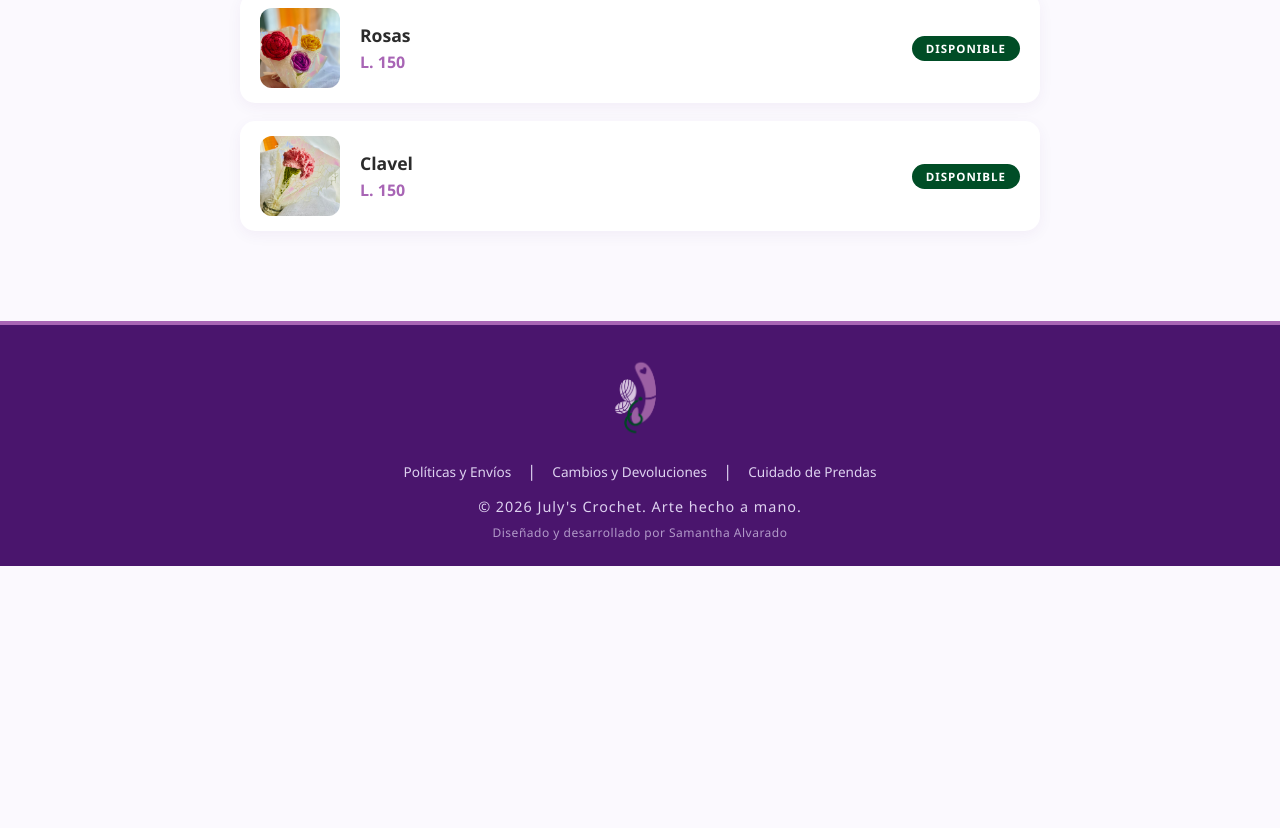
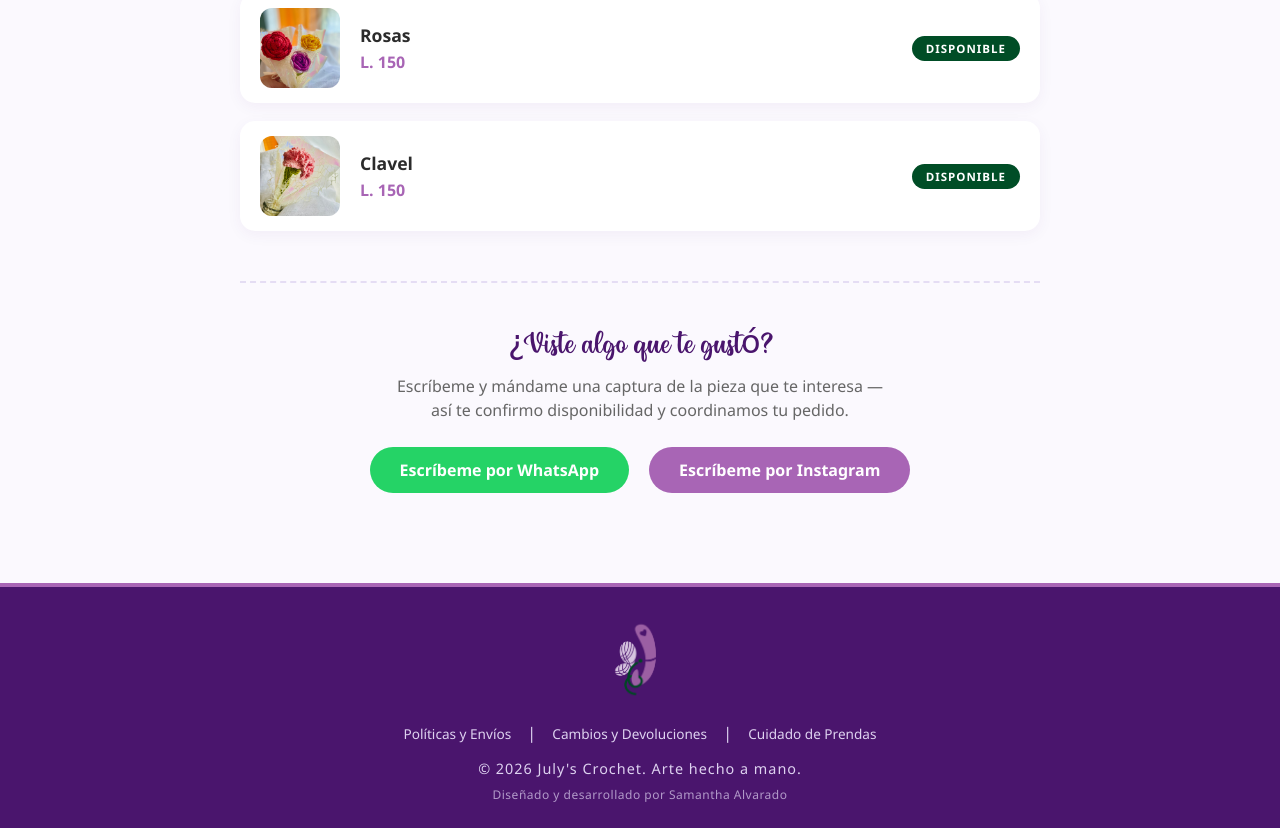
Before and after one commit to SamMorel/julys-crochet, a plain HTML site: page stock.html in a window 1280 px wide. Shown: the part 2125-2953 px from the top of the page. Before the commit the page ends 2691 px from the top, so only its background shows below. Drawn offline with Linux system fonts and the light colour scheme.

Commit message:
botones para mensaje directo en stock

```diff
--- a/stock.html
+++ b/stock.html
@@ -38,6 +38,16 @@
         <p class="subtitle">Haz clic sobre una pieza para ver sus detalles.</p>
 
         <div id="lista-stock" class="lista-stock"></div>
+
+        <!-- LLAMADO A LA ACCIÓN: CONTACTO PARA STOCK -->
+        <div class="stock-cta">
+            <h3>¿Viste algo que te gustó?</h3>
+            <p>Escríbeme y mándame una captura de la pieza que te interesa — así te confirmo disponibilidad y coordinamos tu pedido.</p>
+            <div class="contacto-botones">
+                <a href="https://wa.me/50432821796?text=¡Hola!%20Me%20interesa%20una%20pieza%20del%20stock%2C%20les%20adjunto%20una%20captura." target="_blank" class="btn-whatsapp">Escríbeme por WhatsApp</a>
+                <a href="https://www.instagram.com/july.s_crochet/" target="_blank" class="btn-instagram">Escríbeme por Instagram</a>
+            </div>
+        </div>
     </section>
 
     <footer>
@@ -59,8 +69,6 @@
         </div>
     </footer>
 
-        </footer>
-
     <!-- LIGHTBOX: VISOR DE IMAGEN AMPLIADA -->
     <div id="lightbox" class="lightbox">
         <span class="lightbox-cerrar">&times;</span>
@@ -74,8 +82,3 @@
 
 </body>
 </html>
-
-    <script src="script.js"></script>
-
-</body>
-</html>
--- a/style.css
+++ b/style.css
@@ -575,6 +575,31 @@ h2 {
 }
 
 /* ==========================================================================
+   7.6 LLAMADO A LA ACCIÓN AL FINAL DE STOCK
+   ========================================================================== */
+.stock-cta {
+    margin-top: 50px;
+    padding-top: 40px;
+    border-top: 2px dashed rgba(177, 156, 217, 0.3);
+    text-align: center;
+}
+
+.stock-cta h3 {
+    font-family: 'Hello Valentica', cursive;
+    font-weight: normal;
+    color: var(--morado-oscuro);
+    font-size: 2rem;
+    margin-bottom: 10px;
+}
+
+.stock-cta p {
+    color: #666;
+    max-width: 500px;
+    margin: 0 auto 20px;
+    line-height: 1.5;
+}
+
+/* ==========================================================================
    8. SECCIÓN: PATRONES DE DESCARGA (CARRUSEL HORIZONTAL)
    ========================================================================== */
 .patrones-section {
```
